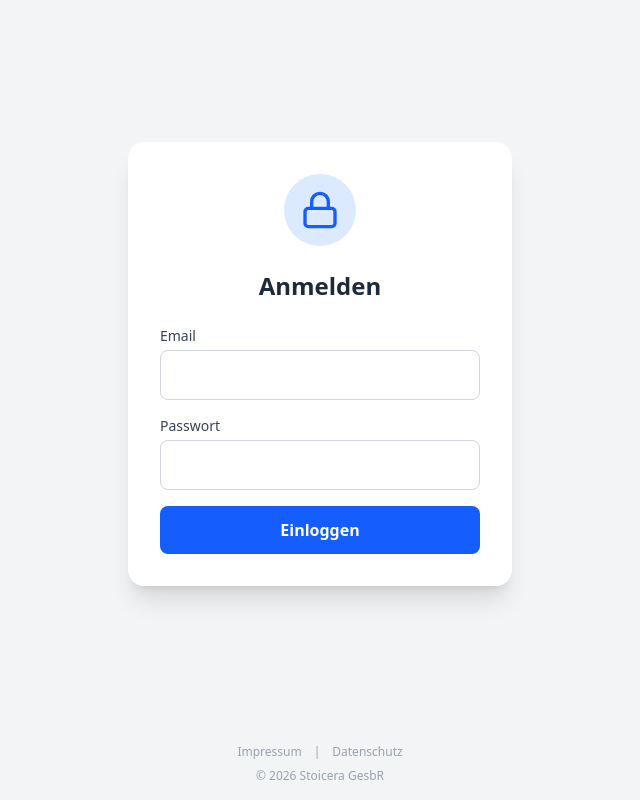
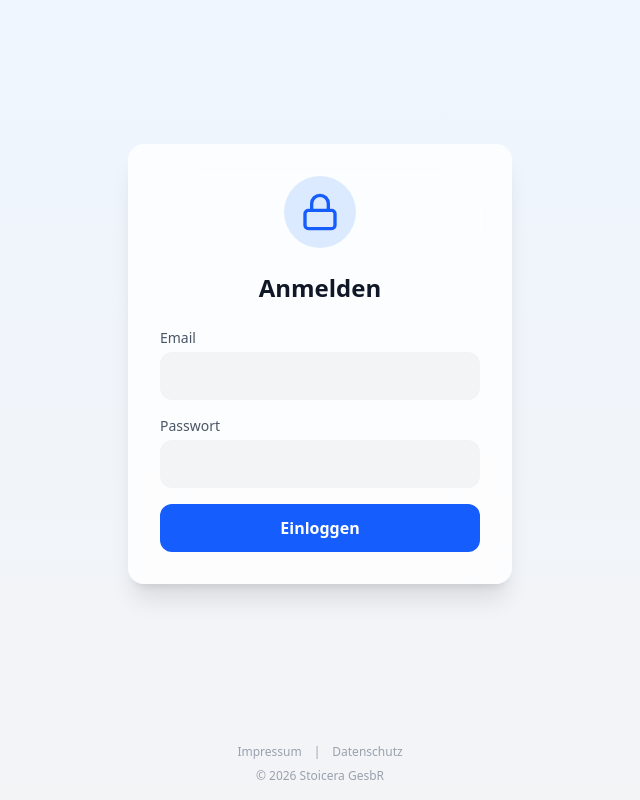
Before and after one commit to Artaeon/1300io, a React (Vite) app in the folder client/: page /login in a window 1280 px wide. Shown: the whole page, without its empty margins (320-960 px from the left). Built offline with nearby package versions, Linux system fonts and the light colour scheme.

Commit message:
fix(ui): fix login input text color and apply iOS-style design
Co-Authored-By: Claude Opus 4.6 <noreply@anthropic.com>

```diff
--- a/client/src/components/Login.jsx
+++ b/client/src/components/Login.jsx
@@ -22,42 +22,42 @@ export default function Login() {
     };
 
     return (
-        <div className="min-h-screen flex flex-col bg-gray-100">
+        <div className="min-h-screen flex flex-col bg-gradient-to-b from-blue-50 to-gray-100 dark:from-gray-950 dark:to-gray-900">
             <div className="flex-1 flex items-center justify-center p-4">
-                <div className="bg-white p-8 rounded-2xl shadow-xl max-w-sm w-full">
+                <div className="bg-white/80 dark:bg-gray-900/80 backdrop-blur-xl p-8 rounded-2xl shadow-xl max-w-sm w-full">
                     <div className="flex justify-center mb-6">
-                        <div className="bg-blue-100 p-4 rounded-full">
-                            <Lock size={40} className="text-blue-600" />
+                        <div className="bg-blue-100 dark:bg-blue-900/40 p-4 rounded-full">
+                            <Lock size={40} className="text-blue-600 dark:text-blue-400" />
                         </div>
                     </div>
-                    <h1 className="text-2xl font-bold text-center mb-6 text-gray-800">Anmelden</h1>
+                    <h1 className="text-2xl font-bold text-center mb-6 text-gray-900 dark:text-gray-100">Anmelden</h1>
 
-                    {error && <div className="bg-red-50 text-red-600 p-3 rounded-lg mb-4 text-center">{error}</div>}
+                    {error && <div className="bg-red-50 dark:bg-red-900/30 text-red-600 dark:text-red-400 p-3 rounded-xl mb-4 text-center">{error}</div>}
 
                     <form onSubmit={handleSubmit} className="space-y-4">
                         <div>
-                            <label className="block text-sm font-medium text-gray-700 mb-1">Email</label>
+                            <label className="block text-sm font-medium text-gray-600 dark:text-gray-400 mb-1">Email</label>
                             <input
                                 type="email"
                                 required
-                                className="w-full p-3 border border-gray-300 rounded-lg focus:ring-2 focus:ring-blue-500 outline-none"
+                                className="w-full p-3 bg-gray-100 dark:bg-gray-800 rounded-xl text-gray-900 dark:text-gray-100 placeholder-gray-400 dark:placeholder-gray-500 focus:ring-2 focus:ring-blue-500 dark:focus:ring-blue-400 outline-none"
                                 value={email}
                                 onChange={(e) => setEmail(e.target.value)}
                             />
                         </div>
                         <div>
-                            <label className="block text-sm font-medium text-gray-700 mb-1">Passwort</label>
+                            <label className="block text-sm font-medium text-gray-600 dark:text-gray-400 mb-1">Passwort</label>
                             <input
                                 type="password"
                                 required
-                                className="w-full p-3 border border-gray-300 rounded-lg focus:ring-2 focus:ring-blue-500 outline-none"
+                                className="w-full p-3 bg-gray-100 dark:bg-gray-800 rounded-xl text-gray-900 dark:text-gray-100 placeholder-gray-400 dark:placeholder-gray-500 focus:ring-2 focus:ring-blue-500 dark:focus:ring-blue-400 outline-none"
                                 value={password}
                                 onChange={(e) => setPassword(e.target.value)}
                             />
                         </div>
                         <button
                             type="submit"
-                            className="w-full bg-blue-600 text-white font-bold py-3 rounded-lg hover:bg-blue-700 transition"
+                            className="w-full bg-blue-600 dark:bg-blue-500 text-white font-bold py-3 rounded-xl hover:bg-blue-700 dark:hover:bg-blue-600 active:scale-[0.98] transition-all"
                         >
                             Einloggen
                         </button>
```
